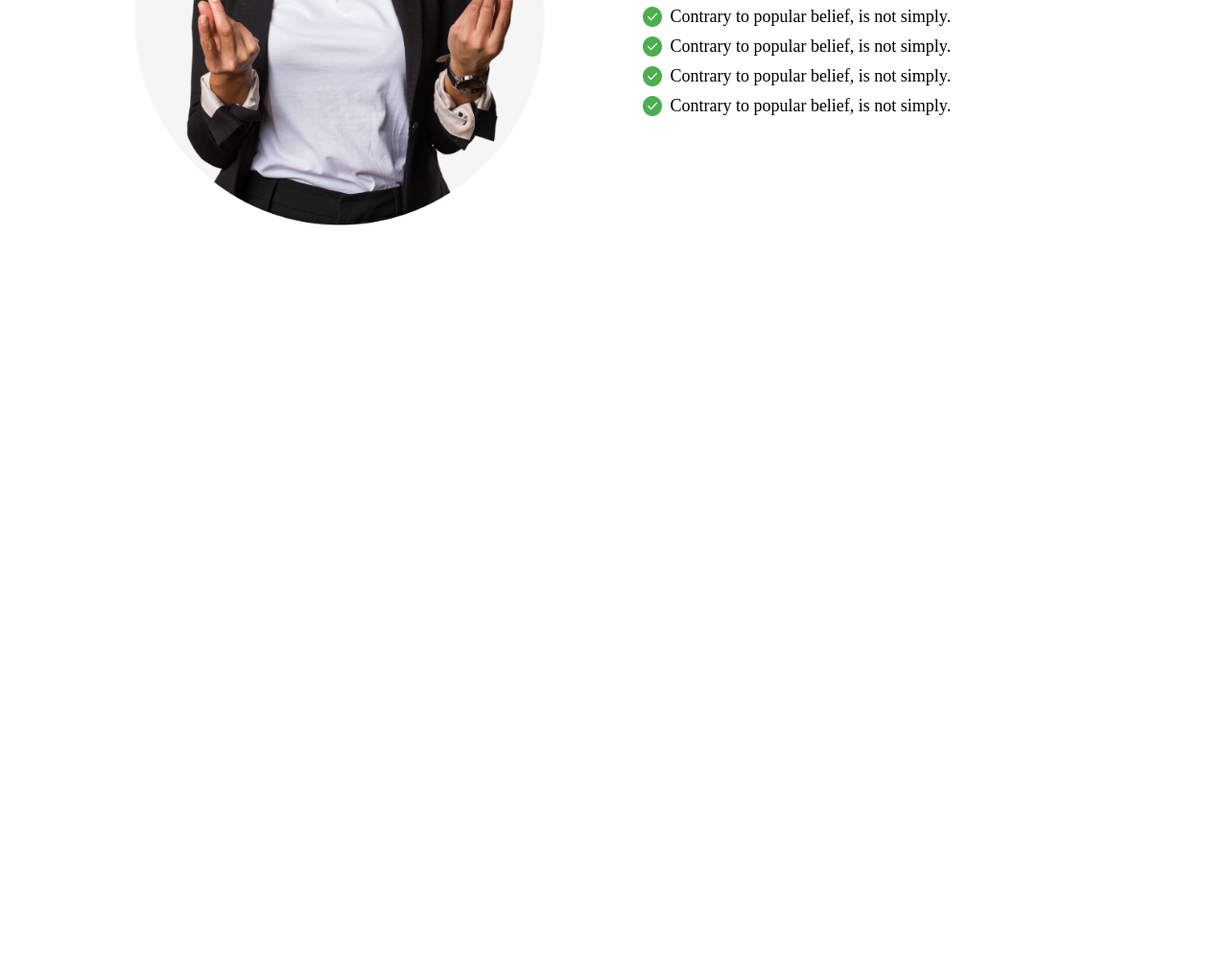
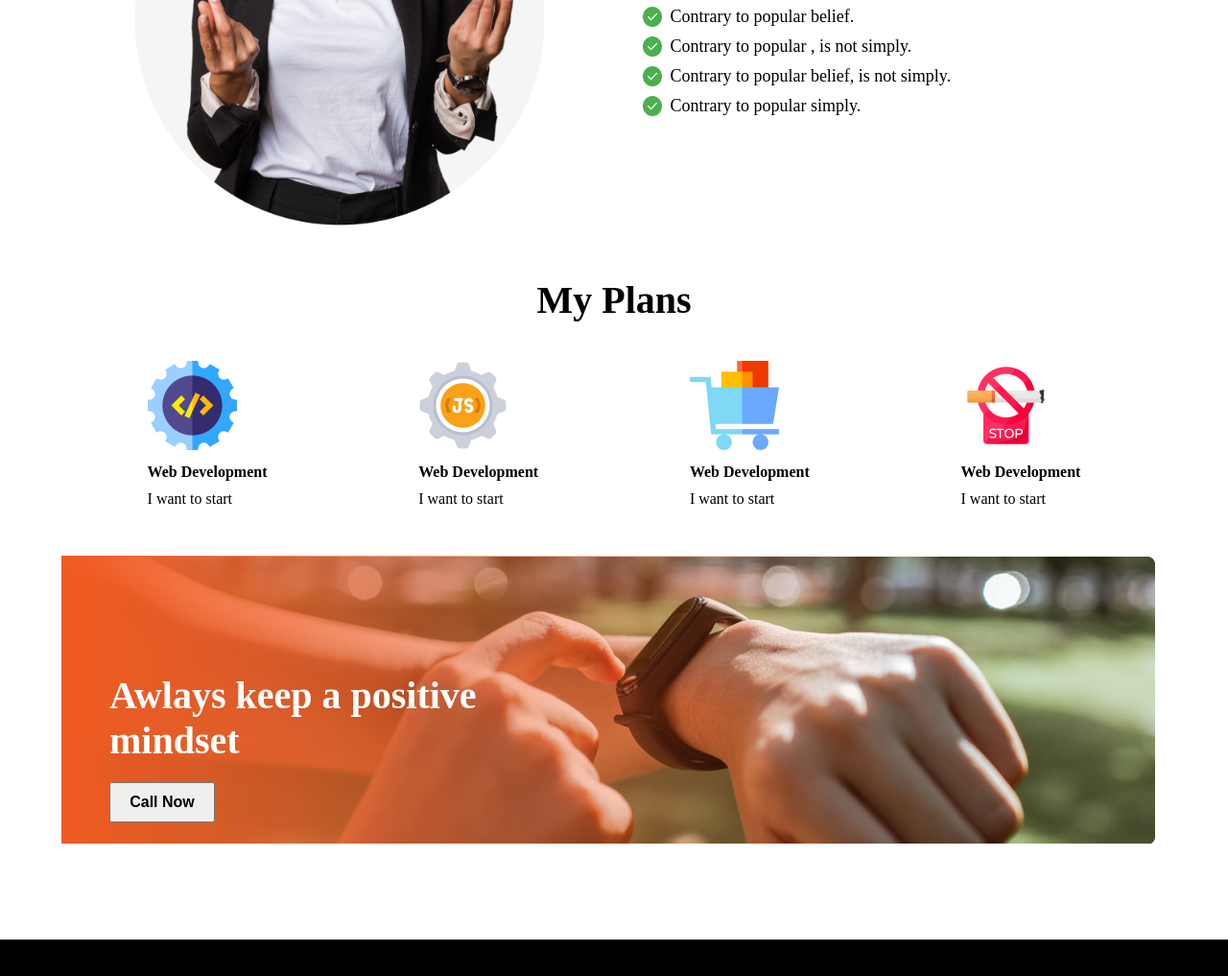
Before and after one commit to Mahbub-web-hero-1997/assignment-1, a plain HTML site: page index.html in a window 1280 px wide. Shown: the part 1201-2218 px from the top of the page at 96% size. Before the commit the page ends 1490 px from the top, so only its background shows below. Drawn offline with Linux system fonts and the light colour scheme.

Commit message:
footer added

```diff
--- a/index.html
+++ b/index.html
@@ -27,6 +27,7 @@
             </div>
         </section>
     </header>
+    <!-- failures_Section -->
     <section class="failures_Section">
         <div class="img_aria">
             <img src="./images/person.png" alt="">
@@ -42,7 +43,11 @@
             </div>
             <div class="list">
                 <img src="./images/icons/correct.png" alt="">
-                <p>Contrary to popular belief, is not simply.</p>
+                <p>Contrary to popular belief.</p>
+            </div>
+            <div class="list">
+                <img src="./images/icons/correct.png" alt="">
+                <p>Contrary to popular , is not simply.</p>
             </div>
             <div class="list">
                 <img src="./images/icons/correct.png" alt="">
@@ -50,15 +55,49 @@
             </div>
             <div class="list">
                 <img src="./images/icons/correct.png" alt="">
-                <p>Contrary to popular belief, is not simply.</p>
+                <p>Contrary to popular simply.</p>
             </div>
-            <div class="list">
-                <img src="./images/icons/correct.png" alt="">
-                <p>Contrary to popular belief, is not simply.</p>
-            </div>
-
         </div>
     </section>
+    <!-- Plan Section -->
+
+    <section class="plan_Section">
+        <h1>My Plans</h1>
+        <div class="plans">
+            <div class="plan">
+                <img src="./images/icons/web.png" alt="">
+                <h4>Web Development</h4>
+                <p>I want to start</p>
+            </div>
+            <div class="plan">
+                <img src="./images/icons/js.png" alt="">
+                <h4>Web Development</h4>
+                <p>I want to start</p>
+            </div>
+            <div class="plan">
+                <img src="./images/icons/ecom.png" alt="">
+                <h4>Web Development</h4>
+                <p>I want to start</p>
+            </div>
+            <div class="plan">
+                <img src="./images/icons/smoke.png" alt="">
+                <h4>Web Development</h4>
+                <p>I want to start</p>
+            </div>
+        </div>
+    </section>
+    <div class="gradient">
+        <div class="plan_Banner">
+            <div class="plan_content">
+                <h1>Awlays keep a positive mindset</h1>
+                <button>Call Now</button>
+            </div>
+        </div>
+    </div>
+    <!-- Footer -->
+    <footer class="footer">
+
+    </footer>
 
 </body>
 
--- a/style.css
+++ b/style.css
@@ -10,6 +10,7 @@
     background-position: center;
     background-size: contain;
     padding: 0px 20px;
+    margin: auto;
 }
 
 .header_Section {
@@ -100,3 +101,78 @@
     width: 20px;
     margin-right: 8px;
 }
+
+.plan_Section {
+    width: 95%;
+    margin: auto;
+    margin-top: 20px;
+}
+
+.plan_Section h1 {
+    font-size: 40px;
+    text-align: center;
+    margin-top: 30px;
+    margin-bottom: 40px;
+}
+
+.plans {
+    width: 80%;
+    margin: auto;
+    display: flex;
+    justify-content: space-between;
+}
+
+.plan h4 {
+    margin: 10px 0px;
+}
+
+
+
+.gradient {
+    width: 90%;
+    height: 300px;
+    margin-top: 100px;
+    background-image: url(./images/watch.png);
+    background-repeat: no-repeat;
+    margin: auto;
+    overflow: hidden;
+    margin-top: 50px;
+
+}
+
+.plan_Banner {
+    display: flex;
+    flex-direction: column;
+    justify-content: center;
+    height: 300px;
+    width: 100%;
+    background: linear-gradient(to right, rgb(241, 91, 34, 1) 0%, rgba(255, 255, 255, 0) 69%);
+    margin: auto;
+    padding: 50px;
+}
+
+.plan_content {
+    width: 40%;
+
+}
+
+.plan_content h1 {
+    font-size: 40px;
+    color: white;
+}
+
+.plan_content button {
+    width: 110px;
+    padding: 10px;
+    margin-top: 20px;
+    font-size: 16px;
+    font-weight: bold;
+}
+
+.footer {
+    width: 100%;
+    height: 577px;
+    background: #000;
+    margin: auto;
+    margin-top: 100px;
+}
```
